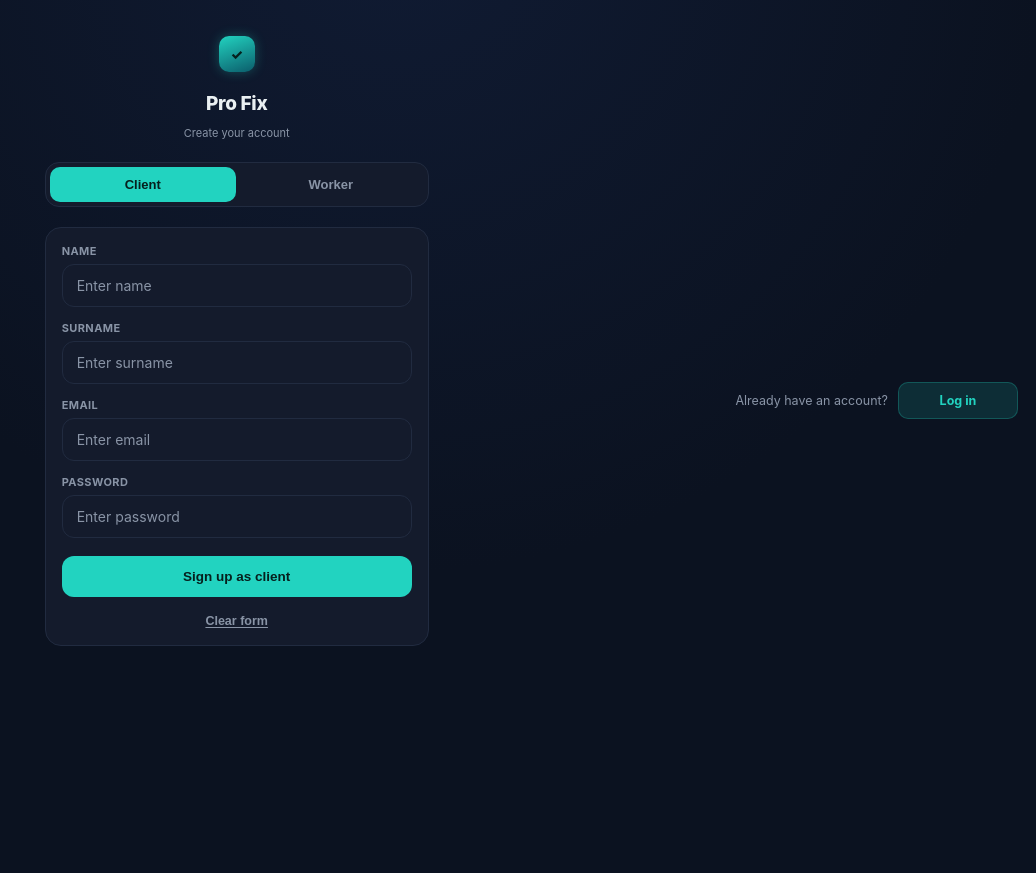
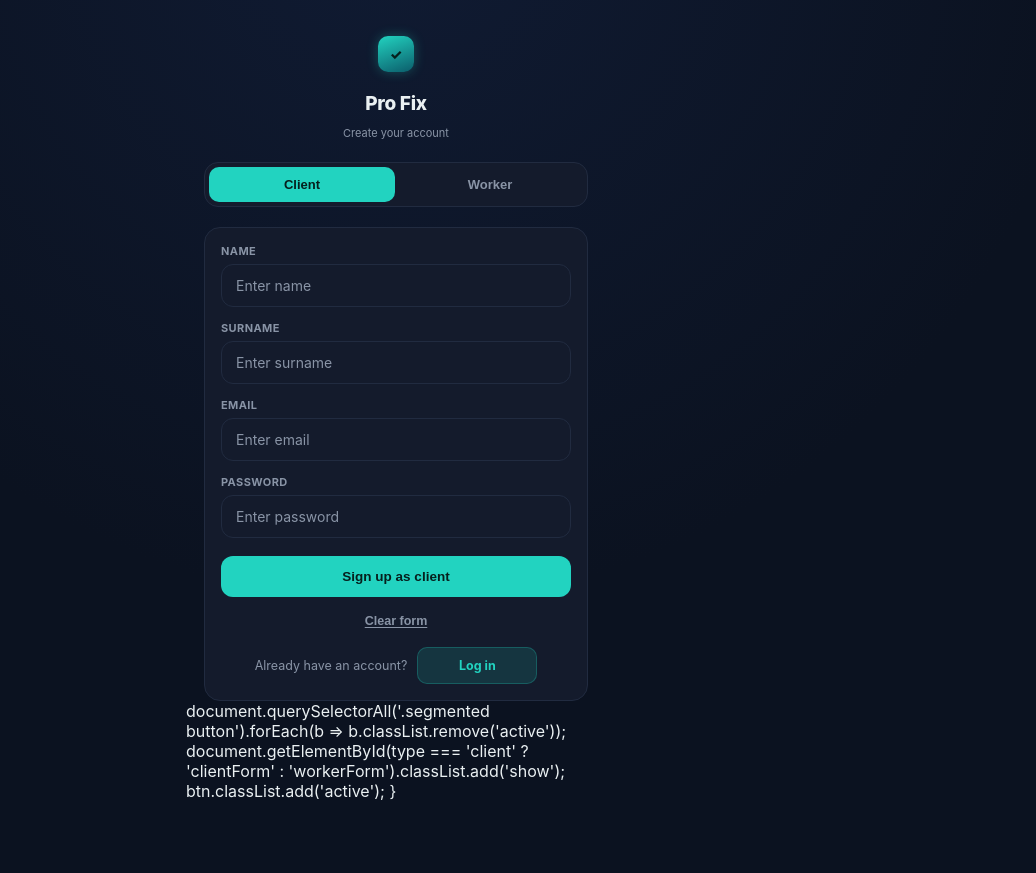
Before and after one commit to Walt-oss/Profix_Marketplace, a Flask app: page / in a window 1280 px wide. Shown: the whole page, without its empty margins (244-1280 px from the left). Before the commit the page ends 646 px from the top, so only its background shows below. Run offline with Flask 3, Linux system fonts and the light colour scheme; some libraries are stand-ins or nearby versions.

Commit message:
small design fix on sign up

```diff
--- a/templates/sign_up.html
+++ b/templates/sign_up.html
@@ -156,8 +156,12 @@
         <div style="text-align:center; margin-top:12px;">
           <input type="reset" class="btn-text" value="Clear form">
         </div>
-      </form>
+    <div class="login-row" style="margin: 18px 0 0;">
+      <span>Already have an account?</span>
+      <a class="btn-ghost" href="{{ url_for('login_page') }}">Log in</a>
     </div>
+  </form>
+</div>
 
     <div id="workerForm" class="form-card card">
       <form action="/send_freelancer_data" method="post">
@@ -187,19 +191,12 @@
         <div style="text-align:center; margin-top:12px;">
           <input type="reset" class="btn-text" value="Clear form">
         </div>
+        <div class="login-row" style="margin: 18px 0 0;">
+          <span>Already have an account?</span>
+          <a class="btn-ghost" href="{{ url_for('login_page') }}">Log in</a>
+        </div>
       </form>
     </div>
-  </div>
-
-  <div class="login-row">
-    <span>Already have an account?</span>
-    <a class="btn-ghost" href="{{ url_for('login_page') }}">Log in</a>
-  </div>
-
-<script>
-  function showForm(type, btn){
-    document.getElementById('clientForm').classList.remove('show');
-    document.getElementById('workerForm').classList.remove('show');
     document.querySelectorAll('.segmented button').forEach(b => b.classList.remove('active'));
 
     document.getElementById(type === 'client' ? 'clientForm' : 'workerForm').classList.add('show');
```
